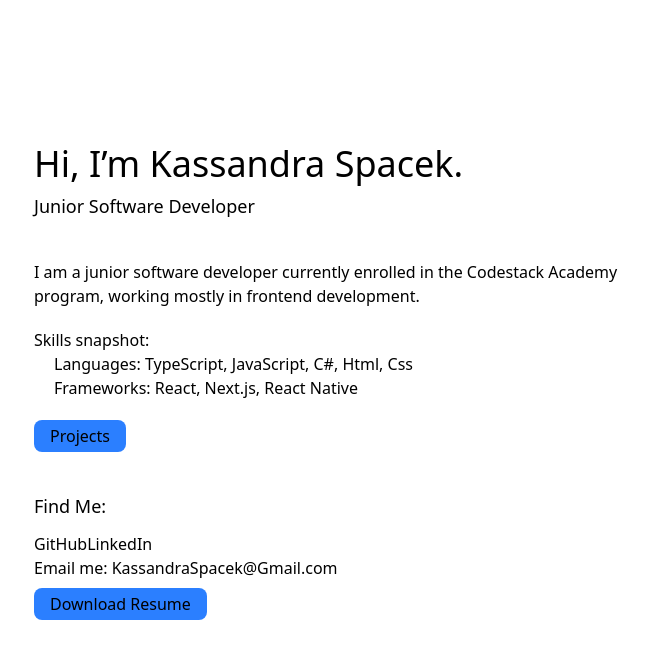
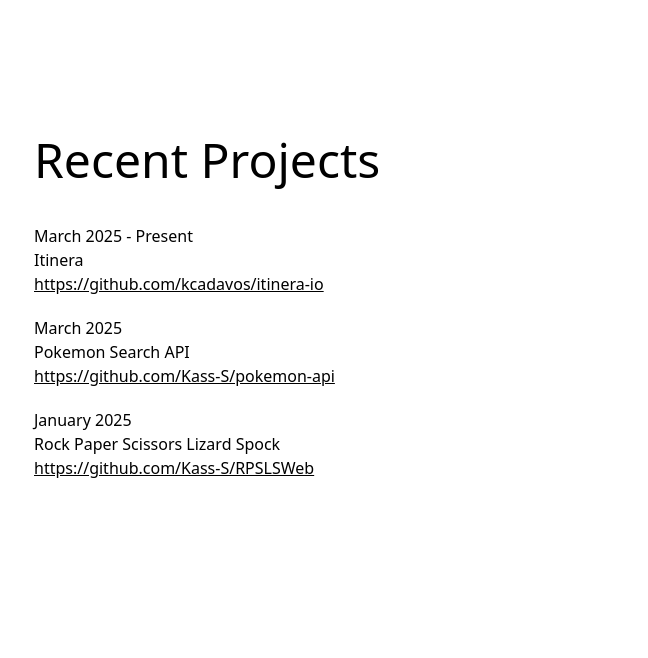
Before and after one commit to Kass-S/softwareengineerportfplio, a Next.js app: page / in a window 1280 px wide. Shown: the top 658 px of the page, without its empty margins (102-750 px from the left). Built offline with nearby package versions, Linux system fonts and the light colour scheme.

Commit message:
projec info

```diff
--- a/src/components/PageComponent.tsx
+++ b/src/components/PageComponent.tsx
@@ -1,10 +1,20 @@
-import React from 'react'
+'use client'
+
+import React, { useState } from 'react'
 import DeveloperCard from './DeveloperCard'
+import ProjectComponent from './ProjectComponent';
 
 const PageComponent = () => {
+    const [projectsHidden, setProjectsHidden] = useState<boolean>(false);
+
+    const handleSwitch = () => {
+        setProjectsHidden(!projectsHidden);
+      }
   return (
     <div>
-        <DeveloperCard />
+        {
+            projectsHidden ? <DeveloperCard /> : <ProjectComponent />
+        }
     </div>
   )
 }
--- a/src/components/ProjectComponent.tsx
+++ b/src/components/ProjectComponent.tsx
@@ -1,14 +1,29 @@
-'use client'
-
 import React from 'react'
 
 const ProjectComponent = () => {
   return (
-    <div>
+    <div className='min-w-[28rem] max-w-[40rem] m-30  p-4'>
+
+        <h1 className='text-5xl mb-10'>Recent Projects</h1>
+
         <div>
-            <p>March 2025 - Present</p>
-            <p>Itinera</p>
-            {/* <a href="https://github.com/kcadavos/itinera-io"></a> */}
+            <div className='my-5'>
+                <p>March 2025 - Present</p>
+                <p>Itinera</p>
+                <a href="https://github.com/kcadavos/itinera-io" target='blank' className='underline hover:text-blue-500'>https://github.com/kcadavos/itinera-io</a>
+            </div>
+
+            <div className='my-5'>
+                <p>March 2025</p>
+                <p>Pokemon Search API</p>
+                <a href="https://github.com/Kass-S/pokemon-api" target='blank' className='underline hover:text-blue-500'>https://github.com/Kass-S/pokemon-api</a>
+            </div>
+
+            <div className='my-5'>
+                <p>January 2025</p>
+                <p>Rock Paper Scissors Lizard Spock</p>
+                <a href="https://github.com/Kass-S/RPSLSWeb" target='blank' className='underline hover:text-blue-500'>https://github.com/Kass-S/RPSLSWeb</a>
+            </div>
         </div>
     </div>
   )
```
